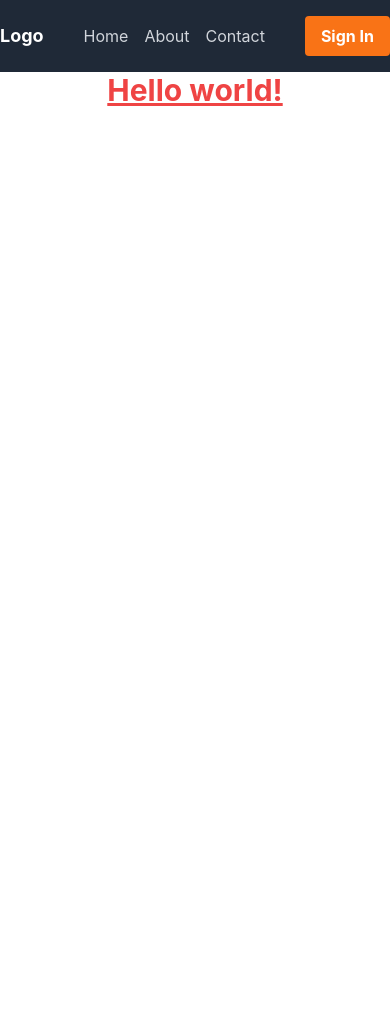
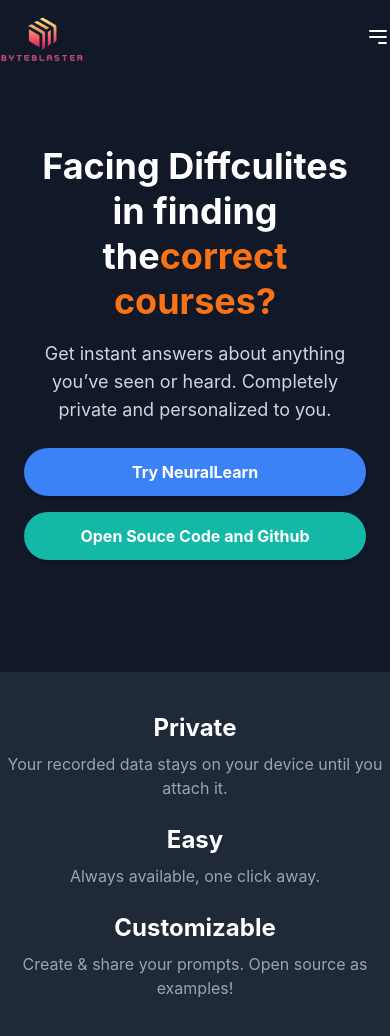
Before and after one commit to aditya-ghosh2992/ByteBlasters-ESummit-2024, a React (Create React App) app: page / in a window 390 px wide. Shown: the top 1036 px of the page. Before the commit the page ends 844 px from the top, so only its background shows below. Built offline with nearby package versions, Linux system fonts and the light colour scheme.

Commit message:
something i forgot

```diff
--- a/package.json
+++ b/package.json
@@ -3,9 +3,11 @@
   "version": "0.1.0",
   "private": true,
   "dependencies": {
+    "@react-spring/web": "^9.7.5",
     "@testing-library/jest-dom": "^5.17.0",
     "@testing-library/react": "^13.4.0",
     "@testing-library/user-event": "^13.5.0",
+    "bootstrap-icons": "^1.11.3",
     "react": "^18.3.1",
     "react-dom": "^18.3.1",
     "react-scripts": "5.0.1",
--- a/src/App.css
+++ b/src/App.css
@@ -1,5 +1,11 @@
 .App {
   text-align: center;
+  height: 100vh;
+  width: 100vw;
+  background-color: black;
+  margin: 0;
+  padding: 0;
+  overflow: hidden;
 }
 
 .App-logo {
--- a/src/App.js
+++ b/src/App.js
@@ -1,17 +1,15 @@
-
+import React from 'react';
 import './App.css';
 import Navbar from './components/navbar/navbar';
+import HeroSection from './components/hero/HeroSection';
+
 
 function App() {
   return (
-    <>
-    <Navbar/>
-    <div className="App">
-      <h1 className="text-3xl font-bold underline text-red-500">
-      Hello world!
-    </h1>
+    <div>
+      <Navbar />
+      <HeroSection />
     </div>
-    </>
   );
 }
 
--- /dev/null
+++ b/src/components/BlobCursor.css
@@ -0,0 +1,74 @@
+.container {
+    width: 100%;
+    height: 100%;
+  }
+
+  .main > div {
+    position: absolute;
+    will-change: transform;
+    border-radius: 50%;
+    background: lightcoral;
+    box-shadow: 10px 10px 5px 0px rgba(0, 0, 0, 0.75);
+    opacity: 0.6;
+  }
+
+  .main > div:nth-child(1) {
+    width: 60px;
+    height: 60px;
+  }
+
+  .main > div:nth-child(2) {
+    width: 125px;
+    height: 125px;
+  }
+
+  .main > div:nth-child(3) {
+    width: 75px;
+    height: 75px;
+  }
+
+  .main > div::after {
+    content: "";
+    position: absolute;
+    top: 20px;
+    left: 20px;
+    width: 20px;
+    height: 20px;
+    border-radius: 50%;
+    background: rgba(255, 255, 255, 0.8);
+  }
+
+  .main > div:nth-child(2)::after {
+    top: 35px;
+    left: 35px;
+    width: 35px;
+    height: 35px;
+  }
+
+  .main > div:nth-child(3)::after {
+    top: 25px;
+    left: 25px;
+    width: 25px;
+    height: 25px;
+  }
+
+  .main {
+    position: absolute;
+    width: 100%;
+    height: 100%;
+    filter: url("#blob");
+    overflow: hidden;
+    background: transparent;
+    -webkit-touch-callout: none;
+    -webkit-user-select: none;
+    -khtml-user-select: none;
+    -moz-user-select: none;
+    -ms-user-select: none;
+    user-select: none;
+    cursor: default;
+  }
+
+  nav {
+    position: relative;
+    z-index: 1000;
+  }
--- /dev/null
+++ b/src/components/BlobCursor.jsx
@@ -0,0 +1,71 @@
+import { useTrail, animated } from '@react-spring/web'
+import { useRef, useEffect, useCallback } from 'react';
+
+import './BlobCursor.css';
+
+const fast = { tension: 1200, friction: 40 };
+const slow = { mass: 10, tension: 200, friction: 50 };
+const trans = (x, y) => `translate3d(${x}px,${y}px,0) translate3d(-50%,-50%,0)`;
+
+export default function BlobCursor({ blobType = 'circle', fillColor = '#00f0ff' }) {
+  const [trail, api] = useTrail(3, i => ({
+    xy: [0, 0],
+    config: i === 0 ? fast : slow,
+  }));
+
+  const ref = useRef();
+
+  const updatePosition = useCallback(() => {
+    if (ref.current) {
+      const rect = ref.current.getBoundingClientRect();
+      return { left: rect.left, top: rect.top };
+    }
+    return { left: 0, top: 0 };
+  }, []);
+
+  const handleMove = e => {
+    const { left, top } = updatePosition();
+    const x = e.clientX || (e.touches && e.touches[0].clientX);
+    const y = e.clientY || (e.touches && e.touches[0].clientY);
+    api.start({ xy: [x - left, y - top] });
+  };
+
+  useEffect(() => {
+    const handleResize = () => {
+      updatePosition();
+    };
+
+    window.addEventListener('resize', handleResize);
+    return () => {
+      window.removeEventListener('resize', handleResize);
+    };
+  }, [updatePosition]);
+
+  return (
+    <div className='container'>
+      <svg style={{ position: 'absolute', width: 0, height: 0 }}>
+        <filter id="blob">
+          <feGaussianBlur in="SourceGraphic" result="blur" stdDeviation="30" />
+          <feColorMatrix
+            in="blur"
+            values="1 0 0 0 0 0 1 0 0 0 0 0 1 0 0 0 0 0 35 -10"
+          />
+        </filter>
+      </svg>
+      <div
+        ref={ref}
+        className='main'
+        onMouseMove={handleMove}
+        onTouchMove={handleMove}
+      >
+        {trail.map((props, index) => (
+          <animated.div key={index} style={{
+            transform: props.xy.to(trans),
+            borderRadius: blobType === 'circle' ? '50%' : '0%',
+            backgroundColor: fillColor
+          }} />
+        ))}
+      </div>
+    </div>
+  );
+}
--- /dev/null
+++ b/src/components/hero/HeroSection.jsx
@@ -0,0 +1,62 @@
+import React from "react";
+
+const HeroSection = () => {
+    return (
+        <div className="relative bg-gray-900 text-white">
+            <div className="container mx-auto flex flex-col lg:flex-row items-center py-16 px-6">
+                {/* Left Section */}
+                <div className="lg:w-1/2 text-center lg:text-left">
+                    <h1 className="text-4xl lg:text-5xl font-bold leading-tight">
+                        Facing Diffculites in finding the<span className="text-orange-500">correct courses?</span>
+                    </h1>
+                    <p className="text-gray-300 mt-4 text-lg">
+                        Get instant answers about anything you’ve seen or heard. Completely private and personalized to you.
+                    </p>
+                    <div className="mt-6 flex flex-col sm:flex-row justify-center lg:justify-start">
+                        <button className="bg-blue-500 hover:bg-blue-600 text-white font-bold py-3 px-6 rounded-full shadow-md transition duration-300 transform hover:scale-105 mb-4 sm:mb-0 sm:mr-4">
+                            Try NeuralLearn
+                        </button>
+                        <button className="bg-teal-500 hover:bg-teal-600 text-white font-bold py-3 px-6 rounded-full shadow-md transition duration-300 transform hover:scale-105">
+                         Open Souce Code and Github
+                        </button>
+                    </div>
+                </div>
+
+                {/* Right Section */}
+                <div className="lg:w-1/2 mt-12 lg:mt-0">
+                    <img
+                        src=""     //source for photo
+                        alt=""
+                        className="w-full max-w-lg mx-auto"
+                    />
+                </div>
+            </div>
+
+            {/* Features Section */}
+            <div className="bg-gray-800 py-10">
+                <div className="container mx-auto flex flex-wrap justify-between items-center text-center">
+                    <div className="w-full md:w-1/3 mb-6 md:mb-0">
+                        <h3 className="text-2xl font-bold">Private</h3>
+                        <p className="text-gray-400 mt-2">
+                            Your recorded data stays on your device until you attach it.
+                        </p>
+                    </div>
+                    <div className="w-full md:w-1/3 mb-6 md:mb-0">
+                        <h3 className="text-2xl font-bold">Easy</h3>
+                        <p className="text-gray-400 mt-2">
+                            Always available, one click away.
+                        </p>
+                    </div>
+                    <div className="w-full md:w-1/3">
+                        <h3 className="text-2xl font-bold">Customizable</h3>
+                        <p className="text-gray-400 mt-2">
+                            Create & share your prompts. Open source as examples!
+                        </p>
+                    </div>
+                </div>
+            </div>
+        </div>
+    );
+};
+
+export default HeroSection;
--- a/src/components/navbar/navbar.jsx
+++ b/src/components/navbar/navbar.jsx
@@ -1,13 +1,32 @@
+import { useState } from 'react';
+
 const Navbar = () => {
-    return (<nav class="bg-gray-800 py-4">
-  <div class="container mx-auto flex justify-between items-center">
-    <a href="#" class="text-lg font-bold text-white">Logo</a>
-    <ul class="flex items-center space-x-4">
-      <li><a href="#" class="text-gray-300 hover:text-white">Home</a></li>
-      <li><a href="#" class="text-gray-300 hover:text-white">About</a></li>
-      <li><a href="#" class="text-gray-300 hover:text-white">Contact</a></li>
-    </ul>
-    <button class="bg-orange-500 hover:bg-orange-700 text-white font-bold py-2 px-4 rounded">Sign In</button>
-  </div>
-</nav>)}
+    const [isOpen, setIsOpen] = useState(false);
+
+    return (
+        <nav className="bg-gray-900 py-4 shadow-lg">
+            <div className="container mx-auto flex justify-between items-center">
+                <a href="#" className="flex items-center">
+                    <img src="/assets/BB_Logo.png" alt="Logo" className="h-12 mr-2" />
+                    <span className="text-2xl font-bold text-white"></span>
+                </a>
+                <div className="md:hidden">
+                    <button onClick={() => setIsOpen(!isOpen)} className="text-white focus:outline-none">
+                        <svg className={`w-6 h-6 transform transition-transform duration-300 ${isOpen ? 'rotate-90' : ''}`} fill="none" stroke="currentColor" viewBox="0 0 24 24" xmlns="http://www.w3.org/2000/svg">
+                            <path strokeLinecap="round" strokeLinejoin="round" strokeWidth="2" d="M4 6h16M4 12h16m-7 6h7"></path>
+                        </svg>
+                    </button>
+                </div>
+                <ul className={`flex-col md:flex md:flex-row md:items-center md:space-x-6 absolute md:static bg-gray-900 w-full md:w-auto transition-all duration-500 ease-in-out ${isOpen ? 'top-16 opacity-100' : 'top-[-400px] opacity-0 md:opacity-100'}`}>
+                    <li><a href="#" className="block text-gray-300 hover:text-white transition duration-300 py-2 transform hover:scale-105">Home</a></li>
+                    <li><a href="#" className="block text-gray-300 hover:text-white transition duration-300 py-2 transform hover:scale-105">About</a></li>
+                    <li><a href="#" className="block text-gray-300 hover:text-white transition duration-300 py-2 transform hover:scale-105">Contact</a></li>
+                </ul>
+                <button className="hidden md:block bg-orange-500 hover:bg-orange-600 text-white font-bold py-2 px-6 rounded-full transition duration-300 transform hover:scale-105">
+                    Sign In
+                </button>
+            </div>
+        </nav>
+    );
+}
 export default Navbar;
```
Also changed, not shown: public/assets/BB_Logo.png (added), 1 other file (tests, documents, lock files or other folders).
